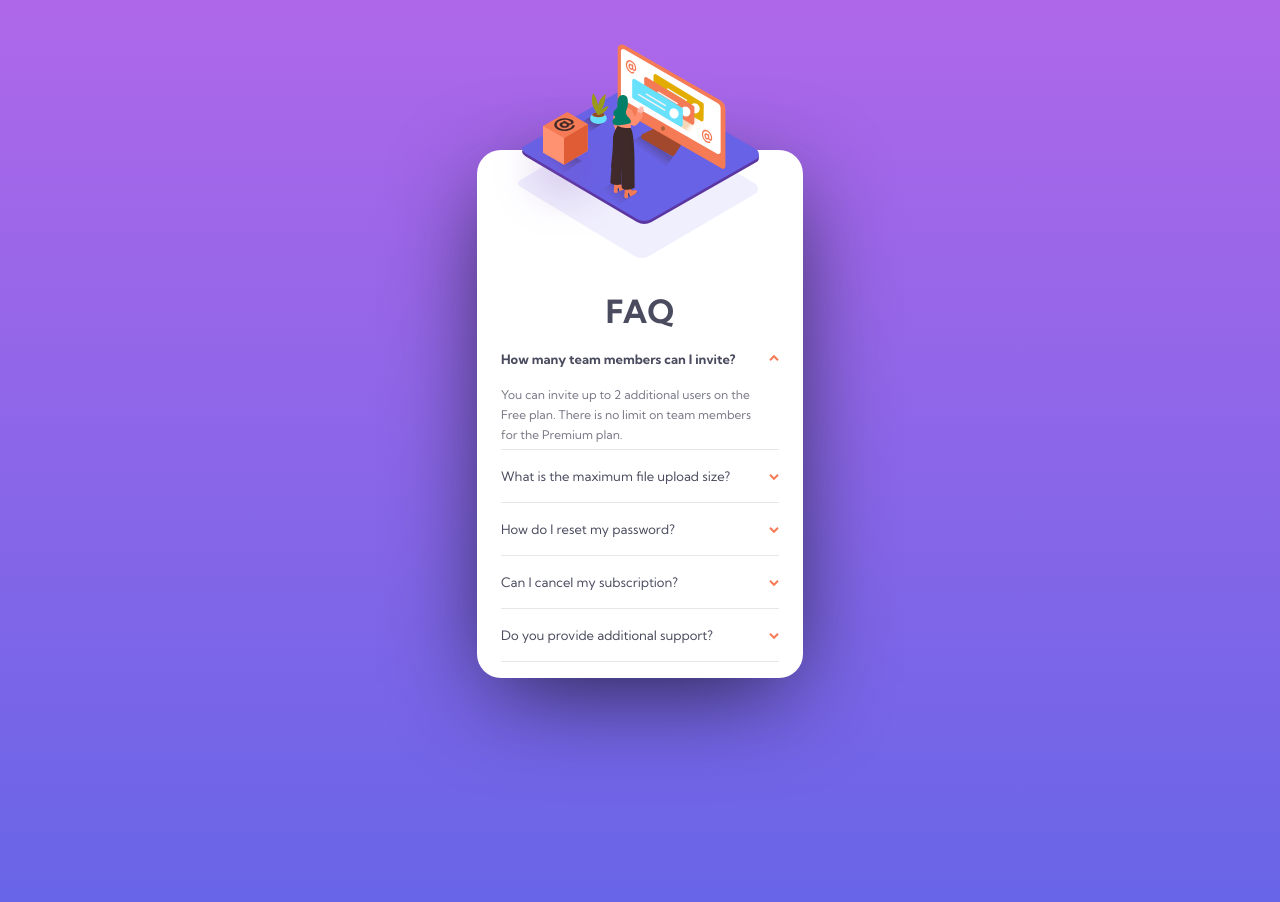
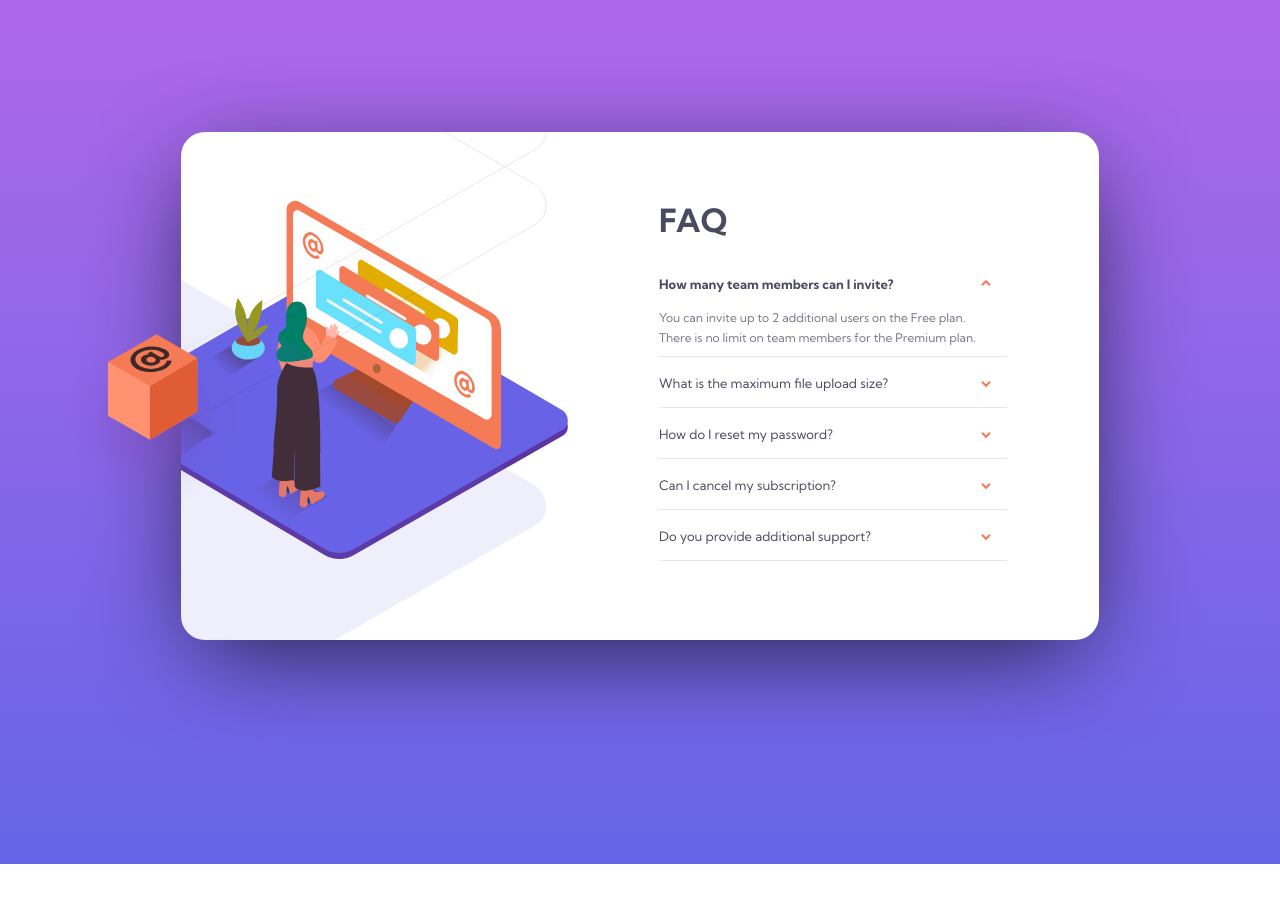
Before and after one commit to Ariel2911/Newbie06_faq-accordion-card, a plain HTML site: page index.html in a window 1280 px wide. Both pictures are taken after a click on the element "How many team members can I invite?". After the commit the page ends 864 px from the top, so only its background shows below. Drawn offline with Linux system fonts and the light colour scheme.

Commit message:
Ajustes en la versión movil. Versión de escritorio terminada

```diff
--- a/css/desktop.css
+++ b/css/desktop.css
@@ -0,0 +1,52 @@
+
+
+.main{
+    width: 918px;
+    height: 508px;
+    margin-top: 100px;
+    margin-bottom: 0;
+    padding: 20px;
+}
+
+.main::before{
+    top: 0;
+    left: 0;
+    width: 50%;
+    height: 100%;
+    background-image:
+    url(/assets/image/bg-pattern-desktop.svg),
+    url(/assets/image/illustration-woman-online-desktop.svg);
+    background-position: -600px -300px , -85px 68px;
+}
+.main::after{
+    content: url(/assets/image/illustration-box-desktop.svg);
+    position: absolute;
+    top: 200px;
+    left: -92px;
+    transition: transform .5s;
+}
+.main--active::after{
+    transform: translateX(-32px);
+}
+.main__container{
+    width: 372px;
+    height: 80%;
+    margin-right: 60px ;
+    margin-left: auto;
+}
+
+.main__title{
+    text-align: start;
+    margin-top: 48px;
+    margin-bottom: 36px;
+    margin-left: 12px;
+}
+.main__list-title:hover{
+    color:red;
+}
+.main__list-title{
+    cursor: pointer;
+}
+.main__list-title::after{
+    margin-right: 16px;
+}
--- a/css/mobile.css
+++ b/css/mobile.css
@@ -8,18 +8,14 @@
     --Soft-violet: hsl(273, 75%, 66%);
     --Soft-blue: hsl(240, 73%, 65%);
 }
-.main{
-    box-sizing: border-box;
-}
+
 html{
     font-size: 62.5%;
 }
 body{
-    display: flex;
-    justify-content: center;
-    height: 100vh;
+    min-height: 100vh;
     margin: 0;
-    padding: 150px 5px 0px;
+    padding: 32px 0;
     font-size: 1.2rem;
     font-family: 'Kumbh Sans', sans-serif;
     font-weight: 400;
@@ -27,32 +23,36 @@ body{
     background-image: linear-gradient(var(--Soft-violet) , var(--Soft-blue) );
     background-repeat: no-repeat;
 }
-.main::before{
-    content: url(/assets/image/illustration-woman-online-mobile.svg);
-    height: 215px;
-    position: absolute;
-    top: -106px;
-    left: 16px;
-    background-image: url(/assets/image/bg-pattern-mobile.svg);
-    background-repeat: no-repeat;
-    background-position: 25px 110px;
-}
 .main{
     position: relative;
-    text-align: center;
+    box-sizing: border-box;
     width: 326px;
-    height: 528px;
-    padding: 120px 12px 36px;
+    height: 536px;
     border-radius: 24px;
+    margin: 116px auto ;
+    padding: 116px 12px 0px;
     background-color: white;
     box-shadow: 0 24px 100px -18px var(--Very-dark-desaturated-blue);
 }
+.main::before{
+    content: "";
+    position: absolute;
+    top: -108px;
+    display: block;
+    width: 300px;
+    height: 215px;
+    background-image:
+    url(/assets/image/bg-pattern-mobile.svg),
+    url(/assets/image/illustration-woman-online-mobile.svg);
+    background-repeat: no-repeat;
+    background-position: 25px 110px , 0 0;
+}
 .main__title{
-    margin-bottom: 2rem;
+    text-align: center;
+    margin-bottom: 32px;
     font-size: 3.2rem;
     text-transform: uppercase;
 }
-
 .main__list{
     list-style: none;
     margin: 12px;
@@ -60,13 +60,13 @@ body{
 }
 .main__list-items{
     border-bottom: 1px solid var(--Light-grayish-blue);
-    text-align: start;
 }
 .main__list-title{
     display: flex;
     justify-content: space-between;
     align-items: center;
-    margin: 18px 0;
+    margin-top: 18px;
+    margin-bottom: 16px;
     font-size: 1.3rem;
     font-weight: 400;
     overflow: hidden;
@@ -79,11 +79,11 @@ body{
 }
 .main__list-text-container{
     max-height: 0;
-   overflow: hidden;
+    overflow: hidden;
     transition: max-height .5s;
 }
 .main__list-text{
-    margin:  0 12px 0 0;
+    margin:  0px 12px 4px 0;
     line-height: 20px;
     color: var(--Dark-grayish-blue);
 }
@@ -95,6 +95,6 @@ body{
     transform: rotate(180deg);
 }
 .main__list-text-container--active{
-    max-height: 60px;
+    max-height: 70px;
     margin-bottom: 4px;
 }
--- a/index.html
+++ b/index.html
@@ -9,12 +9,11 @@
 
     <link rel="shortcut icon" href="/assets/image/favicon-32x32.png" type="image/x-icon">
     <link rel="stylesheet" href="/css/mobile.css">
-    <!-- <link rel="stylesheet" href="/css/descktop.css" media="screen and (min-width: 1024px)"> -->
+    <link rel="stylesheet" href="/css/desktop.css" media="screen and (min-width: 1024px)">
     <title>faq accordion card main</title>
 </head>
 <body>
-
-    <main class="main">
+    <main class="main" id="main">
         <div class="main__container">
             <h1 class="main__title">Faq</h1>
             <ul id="main__list" class="main__list">
--- a/script.js
+++ b/script.js
@@ -1,31 +1,41 @@
-const acordion = document.getElementById('main__list');
+
+const main = document.getElementById('main');
 const title = document.querySelectorAll('.main__list-title')
 const text = document.querySelectorAll('.main__list-text-container');
-const arrow = document.querySelectorAll('.main__img-arrow')
 
-const desactivar = targetElement => {
-
+// Deactivador de efectos
+const deactivate = targetElement => {
     for (i of text){
         i.classList.remove('main__list-text-container--active');
     }
     for (i of title){
         i.classList.remove('main__list-title--active');
     }
+};
 
-};
-const activar = targetElement => {
+// Activador de efectos
+const active = targetElement => {
     targetElement.classList.add('main__list-title--active');
     targetElement.nextElementSibling.classList.add('main__list-text-container--active');
-
 }
 
-acordion.addEventListener('click' , e => {
+// Activader del efecto de caja
+main.addEventListener('mouseover' , e =>{
+    if(e.target.classList.contains('main__list-title')){
+        main.classList.add('main--active');
+    }else {
+        main.classList.remove('main--active');
+    }
+});
+
+// Actionar efectos
+main.addEventListener('click' , e => {
     if (e.target.classList.contains('main__list-title')){
         if (e.target.classList.contains('main__list-title--active')){
-            desactivar(e.target);
+            deactivate(e.target);
         }else {
-            desactivar(e.target);
-            activar(e.target);
+            deactivate(e.target);
+            active(e.target);
         }
     }
 });
```
